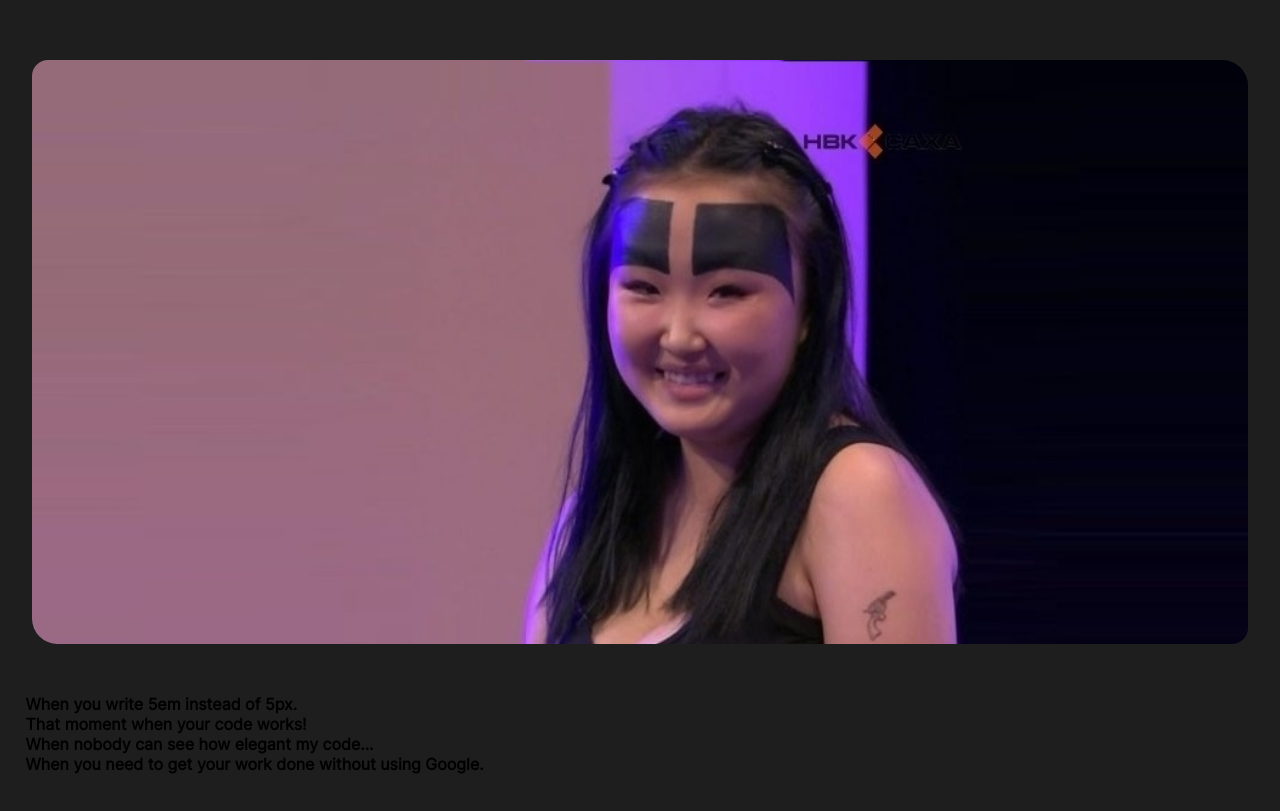
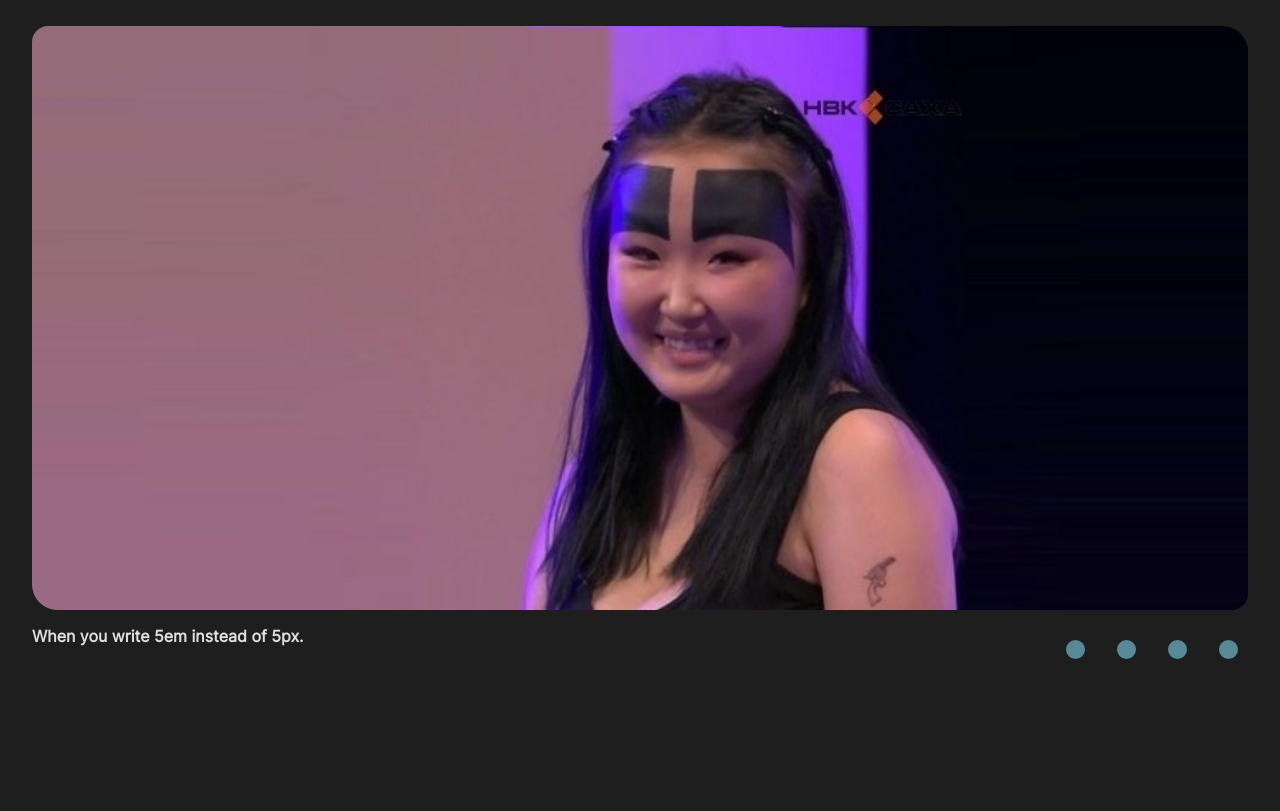
Before and after one commit to Ranika23/cssMemeSlider, a plain HTML site: page index.html in a window 1280 px wide. Drawn offline with Linux system fonts and the light colour scheme.

Commit message:
feat: realize switch slides (Sun, Sep 17, 2023 06:09:45 AM)

```diff
--- a/style.css
+++ b/style.css
@@ -78,6 +78,96 @@
     background-size: 100% 100%;
     transition: 2s;
 }
+.point-slide1:checked~.meme-slider>.slider-wrapper {
+    margin-top: 0vh;
+    transition: 1s;
+}
+.point-slide2:checked~.meme-slider>.slider-wrapper {
+    margin-top: -74vh;
+    transition: 1s;
+}
+.point-slide3:checked~.meme-slider>.slider-wrapper {
+    margin-top: -148vh;
+    transition: 1s;
+}
+.point-slide4:checked~.meme-slider>.slider-wrapper {
+    margin-top: -222vh;
+    transition: 1s;
+}
+.controls-text {
+    width: 95vw;
+    height: 20vh;
+    margin: auto;
+    display: flex;
+    justify-content: space-between;
+    align-items: start;
+}
+.text-slider {
+    width: 70vw;
+    height: 15vh;
+    display: flex;
+    overflow: hidden;
+}
+.text-wrapper {
+    margin-top: 0%;
+    width: 70vw;
+    height: 60vh;
+    display: flex;
+    flex-direction: column;
+    justify-content: center;
+    align-items: start;
+}
+.point-slide1:checked~.controls-text .text-wrapper {
+    margin-top: 0vh;
+    transition: 1s;
+}
+.point-slide2:checked~.controls-text .text-wrapper {
+    margin-top: -15vh;
+    transition: 1s;
+}
+.point-slide3:checked~.controls-text .text-wrapper {
+    margin-top: -30vh;
+    transition: 1s;
+}
+.point-slide4:checked~.controls-text .text-wrapper {
+    margin-top: -45vh;
+    transition: 1s;
+}
+.text-wrapper div {
+    color: rgb(224, 224, 223);
+    font-size: 100%;
+    height: 33.3%;
+    width: auto;
+    display: flex;
+    justify-content: start;
+    align-items: start;
+}
+.controls-slider {
+    width: 20vw;
+    height: 6vh;
+    display: flex;
+    justify-content: end;
+    gap: 5%;
+    align-items: center;
+    padding: auto;
+}
+.controls-slider label {
+    display: inline-block;
+    width: 3vw;
+    height: 3vw;
+    cursor: pointer;
+    display: flex;
+    justify-content: center;
+    align-items: center;
+}
+.controls-slider label div {
+    display: inline-block;
+    width: 1.5vw;
+    height: 1.5vw;
+    background: rgb(87, 137, 150);
+    border: rgb(87, 137, 150) 0.2vw solid;
+    border-radius: 50%;
+}
 
 @media (max-height: 320px) {
 
@@ -87,5 +177,33 @@
     .slider-wrapper {
         height: 162vh;
     }
-
+    .point-slide2:checked~.meme-slider>.slider-wrapper {
+        margin-top: -54vh;
+        transition: 1s;
+    }
+    .point-slide3:checked~.meme-slider>.slider-wrapper {
+        margin-top: -108vh;
+        transition: 1s;
+    }
+    .point-slide3:checked~.meme-slider>.slider-wrapper {
+        margin-top: -162vh;
+        transition: 1s;
+    }
+    .text-wrapper {
+        width: 90vw;
+    }
+    .text-slider {
+        width: 90vw;
+    }
+    .controls-text {
+        flex-direction: column-reverse;
+        height: 40vh;
+        justify-content: start;
+        padding-top: 3vh;
+        gap: 3vh;
+    }
+    .controls-slider {
+        align-self: center;
+        justify-content: center;
+    }
 }
```
